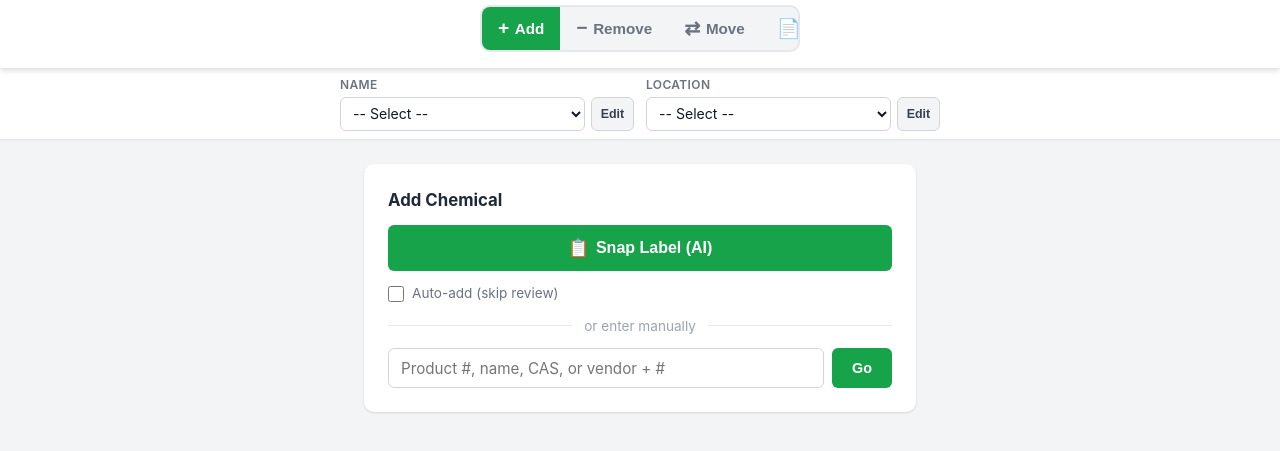
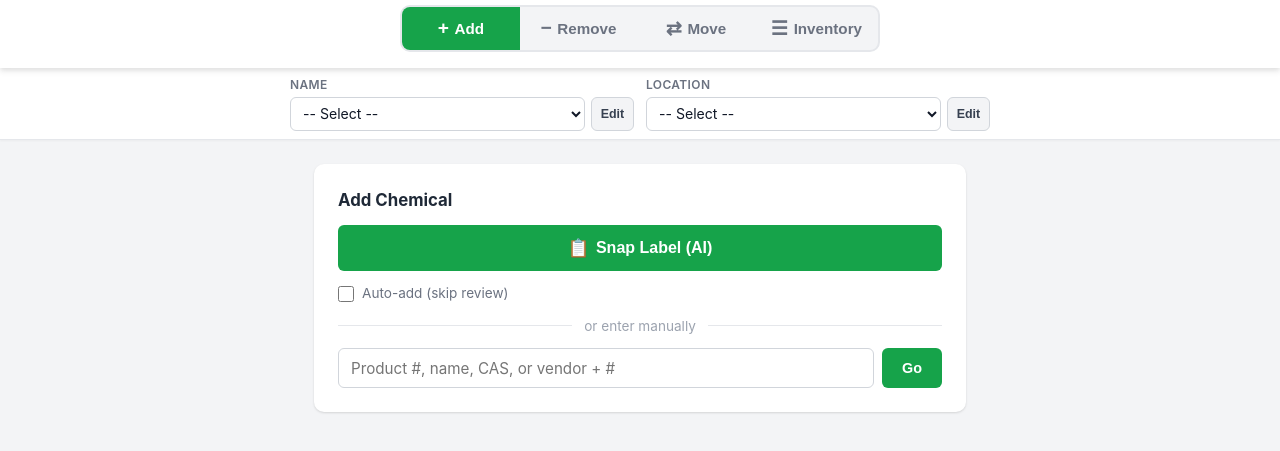
Before and after one commit to bryandickinson-create/chemical-inventory, a plain HTML site: page index.html in a window 1280 px wide. Shown: the part 51-502 px from the top of the page. Drawn offline with Linux system fonts and the light colour scheme.

Commit message:
Fix desktop layout: widen mode toggle, add inventory button color, use text icon
- Widen mode toggle from 320px to 480px for 4 buttons
- Add inventory mode active color (blue)
- Replace emoji icon with trigram (☰) for consistent rendering
- Widen main content and session bar on desktop

Co-Authored-By: Claude Opus 4.6 (1M context) <noreply@anthropic.com>

```diff
--- a/index.html
+++ b/index.html
@@ -23,7 +23,7 @@
                 <span class="mode-icon">&#x21C4;</span> Move
             </button>
             <button id="mode-inventory" class="mode-btn" data-mode="inventory">
-                <span class="mode-icon">&#x1F4C4;</span> Inventory
+                <span class="mode-icon">&#x2630;</span> Inventory
             </button>
         </div>
     </header>
@@ -268,6 +268,6 @@
     <div id="toast" class="toast" style="display:none"></div>
 
     <script src="https://cdnjs.cloudflare.com/ajax/libs/xlsx/0.18.5/xlsx.full.min.js"></script>
-    <script src="app.js?v=21"></script>
+    <script src="app.js?v=22"></script>
 </body>
 </html>
--- a/style.css
+++ b/style.css
@@ -129,6 +129,11 @@ body.mode-output .mode-btn[data-mode="output"] {
 }
 
 body.mode-move .mode-btn[data-mode="move"] {
+    background: var(--primary);
+    color: white;
+}
+
+body.mode-inventory .mode-btn[data-mode="inventory"] {
     background: var(--primary);
     color: white;
 }
@@ -743,6 +748,7 @@ input[readonly] {
 /* ==================== Responsive ==================== */
 @media (min-width: 768px) {
     main {
+        max-width: 700px;
         padding: 1.5rem;
         gap: 1rem;
     }
@@ -760,8 +766,12 @@ input[readonly] {
     }
 
     .mode-toggle {
-        max-width: 320px;
+        max-width: 480px;
         margin: 0 auto;
+    }
+
+    .session-inner {
+        max-width: 700px;
     }
 
     .inv-meta {
```
